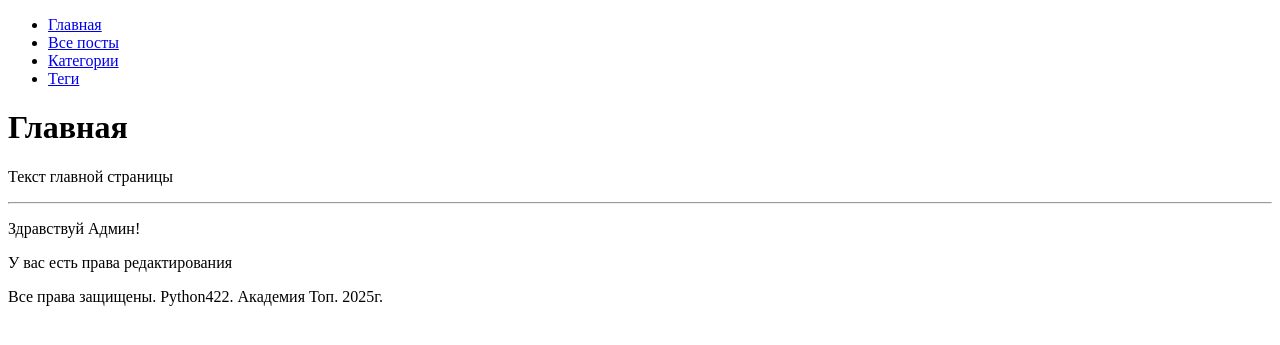
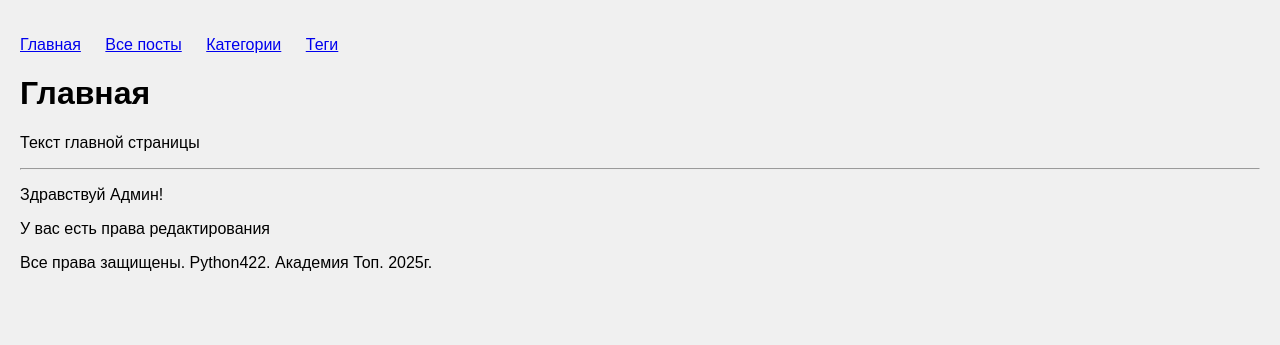
Before and after one commit to KonstantinZenin/django422, a Django app: page / in a window 1280 px wide. Shown: the top 345 px of the page. Run offline with Django 5.2, Linux system fonts and the light colour scheme.

Commit message:
lesson_56 подключили статику

```diff
--- a/djangoProject/settings.py
+++ b/djangoProject/settings.py
@@ -119,6 +119,10 @@ USE_TZ = True
 
 STATIC_URL = 'static/'
 
+STATICFILES_DIRS = [
+    BASE_DIR / 'static',
+]
+
 # Default primary key field type
 # https://docs.djangoproject.com/en/5.1/ref/settings/#default-auto-field
 
--- a/djangoProject/urls.py
+++ b/djangoProject/urls.py
@@ -16,6 +16,8 @@ from django.contrib import admin
 from django.urls import path
 from python_blog.views import main
 from django.urls import include
+from django.conf import settings
+from django.conf.urls.static import static
 
 # Общий префикс posts/
 urlpatterns = [
@@ -23,4 +25,4 @@ urlpatterns = [
     path('', main, name="main"),
     # Подключаем python_blog.urls
     path('posts/', include('python_blog.urls'))
-]
+] + static(settings.STATIC_URL, document_root=settings.STATIC_ROOT)
--- /dev/null
+++ b/static/css/main.css
@@ -0,0 +1,16 @@
+body {
+    font-family: Arial, sans-serif;
+    margin: 0;
+    padding: 20px;
+    background-color: #f0f0f0;
+}
+
+nav ul {
+    list-style: none;
+    padding: 0;
+}
+
+nav ul li {
+    display: inline;
+    margin-right: 20px;
+}
--- /dev/null
+++ b/static/js/main.js
@@ -0,0 +1 @@
+console.log('Main.js loaded successfully!');
--- a/templates/base.html
+++ b/templates/base.html
@@ -1,6 +1,7 @@
 {% comment %} ./base.html
 базовый шаблон для всего проекта
 {% endcomment %}
+{% load static %}
 <!DOCTYPE html>
 <html lang="ru">
 <head>
@@ -8,6 +9,7 @@
     <meta name="viewport" content="width=, initial-scale=1.0">
     <!-- Базовый шаблон. Блок title -->
     <title>{% block title %} {% endblock %}</title>
+    <link rel="stylesheet" href="{% static 'css/main.css' %}">
 </head>
 <body>
     <header>
@@ -22,5 +24,6 @@
             Все права защищены. Python422. Академия Топ. 2025г.
         {% endblock %}
     </footer>
+    <script src="{% static 'js/main.js' %}"></script>
 </body>
 </html>
```
